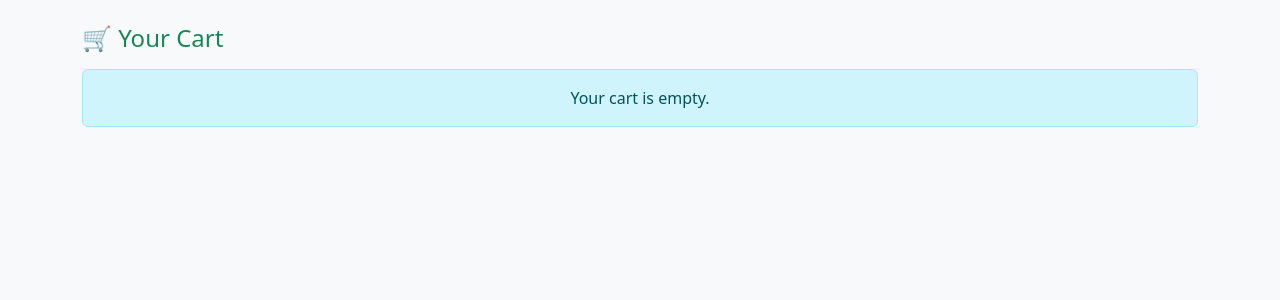
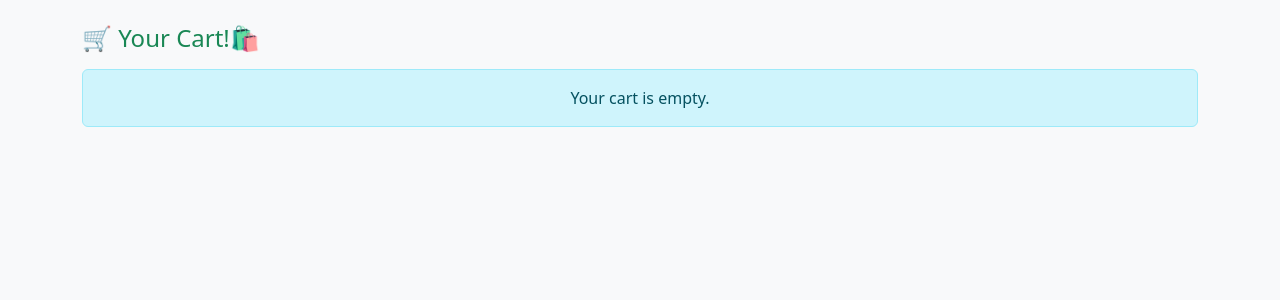
Before and after one commit to AbhijeetKumar1505/EcoFinds, a Flask app: page /cart in a window 1280 px wide. Shown: the part 56-356 px from the top of the page. Run offline with Flask 3, Linux system fonts and the light colour scheme; a user stored in the database is signed in; data that the repository does not hold is empty; some libraries are stand-ins or nearby versions.

Commit message:
updated cart.html

```diff
--- a/templates/cart.html
+++ b/templates/cart.html
@@ -1,6 +1,6 @@
 {% extends "base.html" %}
 {% block content %}
-<h4 class="text-success mb-3">🛒 Your Cart</h4>
+<h4 class="text-success mb-3">🛒 Your Cart!🛍️</h4>
 
 {% if products|length == 0 %}
     <div class="alert alert-info text-center">Your cart is empty.</div>
```
